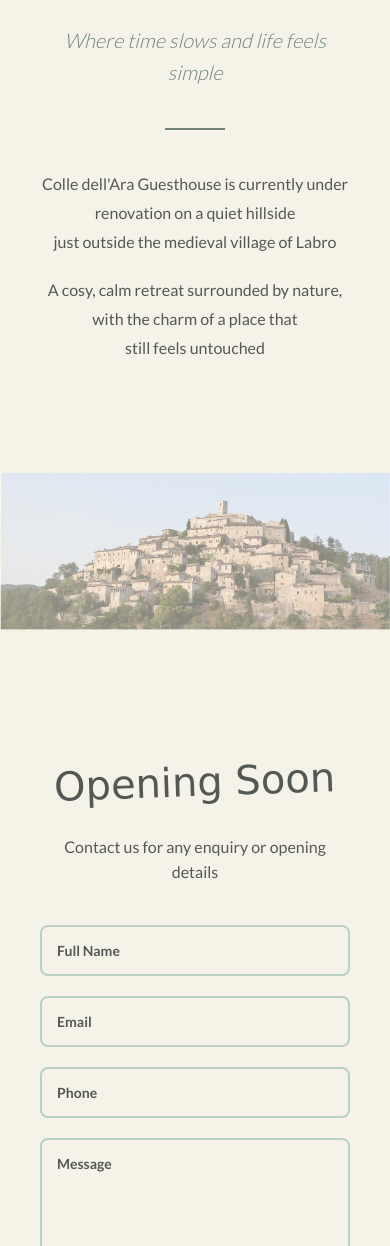
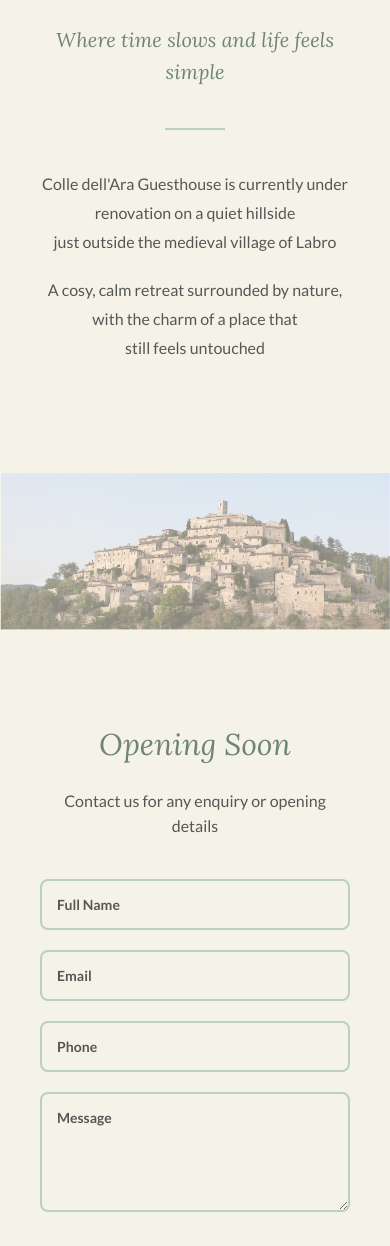
Before and after one commit to giacman/colledellara-website, a website: page index.html in a window 390 px wide. Shown: the part 349-1595 px from the top of the page. Drawn offline with Linux system fonts and the light colour scheme; a web font is replaced by a local one.

Commit message:
second review

```diff
--- a/index.html
+++ b/index.html
@@ -10,7 +10,7 @@
     <!-- Google Fonts -->
     <link rel="preconnect" href="https://fonts.googleapis.com">
     <link rel="preconnect" href="https://fonts.gstatic.com" crossorigin>
-    <link href="https://fonts.googleapis.com/css2?family=Lato:wght@300;400;700&display=swap" rel="stylesheet">
+    <link href="https://fonts.googleapis.com/css2?family=Lato:wght@300;400;700&family=Lora:ital@0;1&display=swap" rel="stylesheet">
 
     <style>
         @font-face {
@@ -40,6 +40,10 @@
             line-height: 1.6;
             margin: 0;
             padding: 0;
+            -webkit-font-smoothing: antialiased;
+            -moz-osx-font-smoothing: grayscale;
+            text-rendering: optimizeLegibility;
+            font-weight: 400;
         }
 
         .container {
@@ -75,6 +79,7 @@
             color: var(--text-gray);
             text-decoration: none;
             font-size: 14px;
+            font-weight: 400;
             letter-spacing: 1px;
             text-transform: uppercase;
             position: relative;
@@ -117,17 +122,18 @@
         }
 
         .hero .tagline {
+            font-family: 'Lora', serif;
             font-style: italic;
             font-size: 24px;
             color: var(--dark-green);
             margin-bottom: 40px;
-            font-weight: 300;
+            font-weight: 400;
         }
 
         .divider {
             width: 60px;
             height: 2px;
-            background-color: var(--dark-green);
+            background-color: #b9d1be;
             margin: 40px auto;
         }
 
@@ -136,13 +142,14 @@
             margin: 0 auto 20px;
             font-size: 16px;
             line-height: 1.8;
+            font-weight: 400;
         }
 
         /* Village Image Section */
         .village-image {
             width: 100%;
             max-width: 100%;
-            margin: 30px 0 60px 0;
+            margin: 30px 0 30px 0;
         }
 
         .village-image img {
@@ -154,24 +161,24 @@
         /* Opening Soon Section */
         .opening-soon {
             text-align: center;
-            padding: 60px 20px;
+            padding: 60px 20px 30px;
             background-color: var(--cream);
         }
 
         .opening-soon h2 {
-            font-family: 'Brush Script MT', 'Gellatio', cursive;
-            font-size: 70px;
-            font-weight: normal;
+            font-family: 'Lora', serif;
+            font-size: 40px;
+            font-weight: 400;
+            font-style: italic;
             margin-bottom: 20px;
-            color: var(--text-gray);
-            transform: rotate(-2deg);
-            display: inline-block;
+            color: #6f8474;
         }
 
         .opening-soon p {
             font-size: 16px;
             margin-bottom: 40px;
             color: var(--text-gray);
+            font-weight: 400;
         }
 
         /* Contact Form */
@@ -190,9 +197,9 @@
             padding: 15px;
             border: 2px solid var(--light-green);
             background-color: var(--cream);
-            font-family: 'Lato', sans-serif;
+            font-family: 'Lato', sans-serif !important;
             font-size: 14px;
-            font-weight: 700;
+            font-weight: 700 !important;
             color: var(--text-gray);
             border-radius: 8px;
         }
@@ -201,7 +208,8 @@
         .contact-form textarea::placeholder {
             color: var(--text-gray);
             opacity: 1;
-            font-weight: 700;
+            font-family: 'Lato', sans-serif !important;
+            font-weight: 700 !important;
         }
 
         .contact-form textarea {
@@ -220,9 +228,9 @@
             color: var(--text-gray);
             padding: 15px 50px;
             border: none;
-            font-family: 'Lato', sans-serif;
+            font-family: 'Lato', sans-serif !important;
             font-size: 12px;
-            font-weight: 700;
+            font-weight: 700 !important;
             letter-spacing: 2px;
             text-transform: uppercase;
             cursor: pointer;
@@ -237,7 +245,7 @@
         /* Footer */
         footer {
             text-align: center;
-            padding: 60px 20px 0;
+            padding: 30px 20px 0;
             background-color: var(--cream);
         }
 
@@ -296,7 +304,7 @@
             }
 
             .opening-soon h2 {
-                font-size: 50px;
+                font-size: 35px;
             }
 
             .nav-menu {
@@ -324,7 +332,7 @@
             }
 
             .opening-soon h2 {
-                font-size: 40px;
+                font-size: 30px;
             }
 
             .logo {
```
